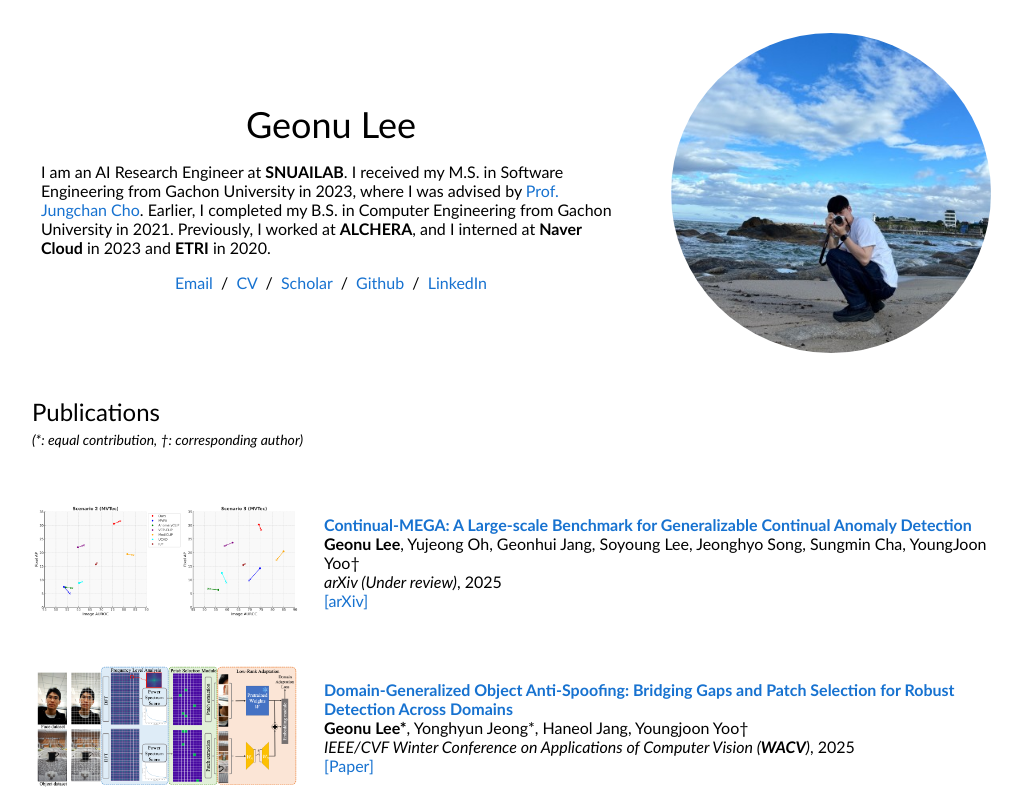
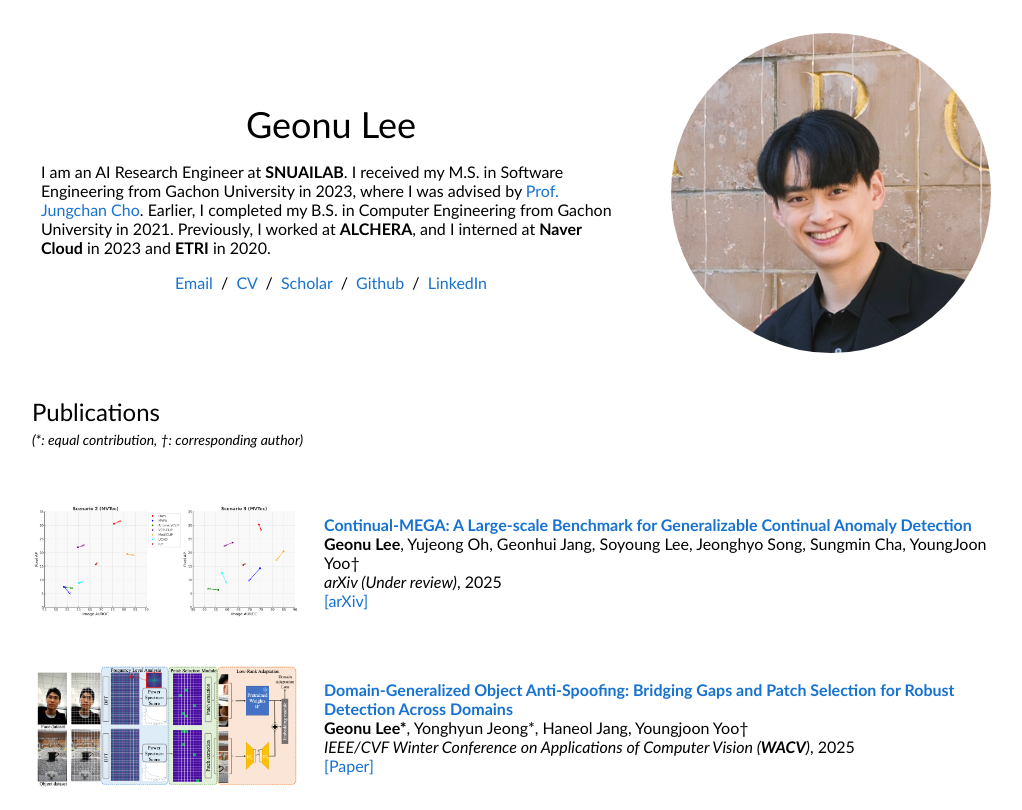
Before and after one commit to Geonu-Lee/Geonu-Lee.github.io, a plain HTML site: page index.html in a window 1280 px wide. Shown: the top 810 px of the page, without its empty margins (124-1146 px from the left). Drawn offline with Linux system fonts and the light colour scheme.

Commit message:
Update profile picture

```diff
--- a/index.html
+++ b/index.html
@@ -44,9 +44,9 @@
                   </p>
                 </td>
                 <td style="padding:2.5%;width:37%;max-width:37%">
-                  <a href="images/profile.jpg"><img
+                  <a href="images/profile_2.jpg"><img
                       style="width:100%;max-width:100%;object-fit: cover; border-radius: 50%;" alt="profile photo"
-                      src="images/profile.jpg" class="hoverZoomLink"></a>
+                      src="images/profile_2.jpg" class="hoverZoomLink"></a>
                 </td>
               </tr>
             </tbody>
```
Also changed, not shown: images/profile_2.jpg (added).
